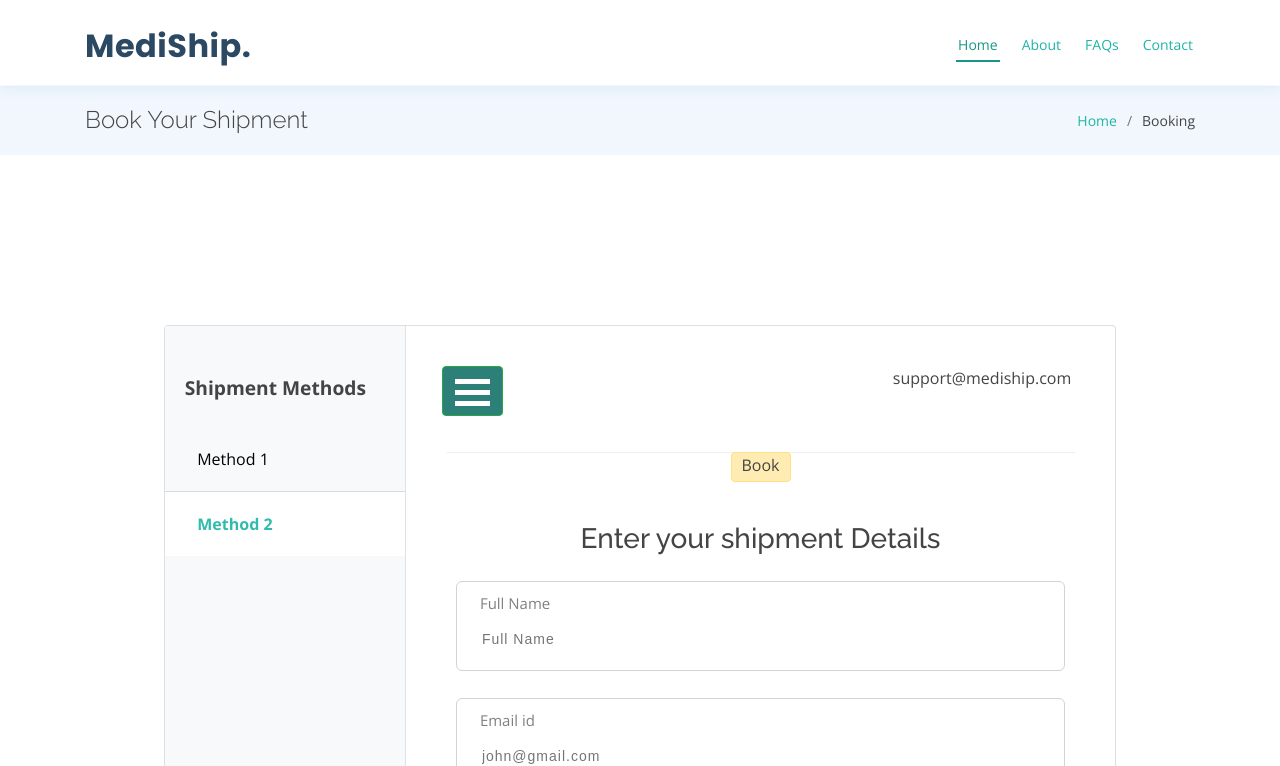
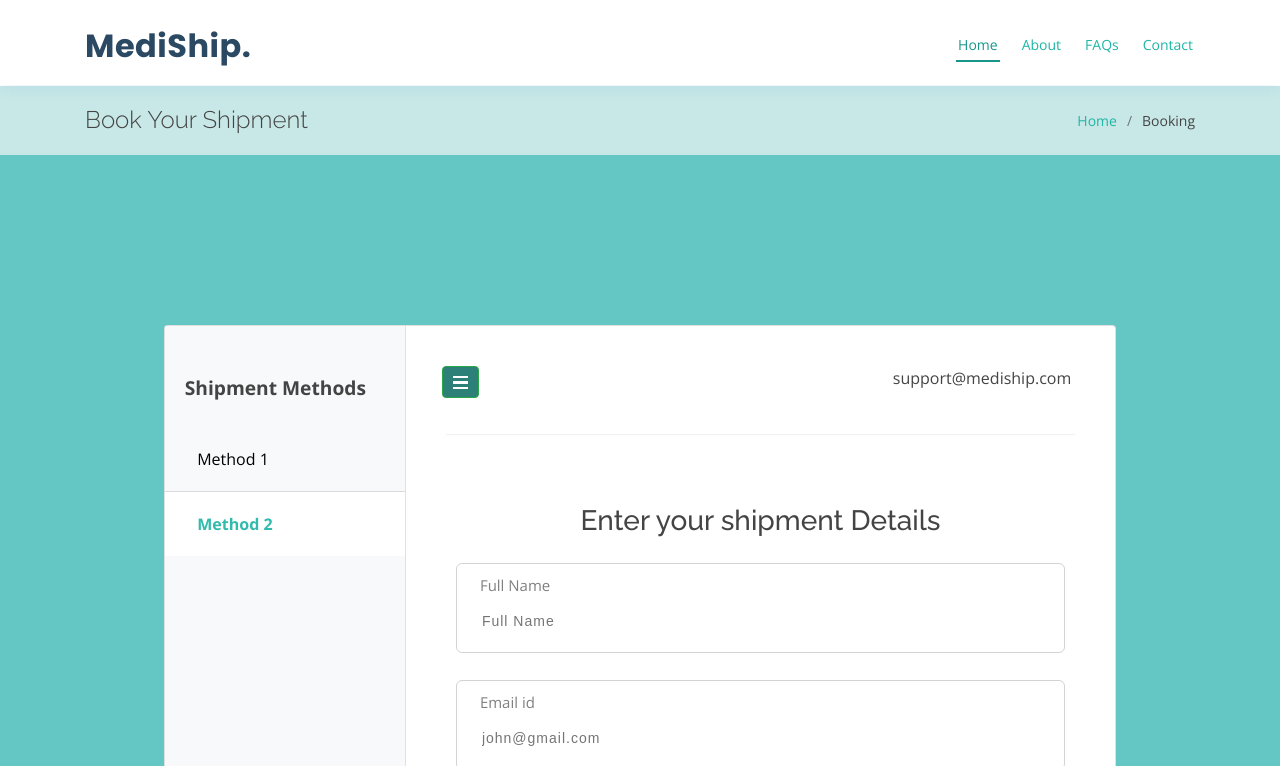
Before and after one commit to RameesSalim/mediship.in, a plain HTML site: page book.html in a window 1280 px wide. Shown: the part 34-800 px from the top of the page. Drawn offline with nearby package versions, Linux system fonts and the light colour scheme.

Commit message:
Removed Map, Booking page color updates

```diff
--- a/assets/css/book.css
+++ b/assets/css/book.css
@@ -22,16 +22,16 @@
     font-weight: bold
     }
     .bar4 {
-    width: 35px;
-    height: 5px;
+    width: 15px;
+    height: 2.5px;
     background-color: #ffffff;
-    margin: 6px 0
+    margin: 3px -2px;
     }
     .list-group .tabs {
     color: #000000
     }
     #menu-toggle {
-    height: 50px
+    height: 32px
     }
     #new-label {
     padding: 2px;
--- a/assets/css/style.css
+++ b/assets/css/style.css
@@ -582,7 +582,7 @@ section {
 --------------------------------------------------------------*/
 .breadcrumbs {
   padding: 20px 0;
-  background-color: #f1f7fd;
+  background-color: #c8e8e7;
   min-height: 40px;
   margin-top: 120px;
 }
--- a/book.html
+++ b/book.html
@@ -77,7 +77,7 @@
               </div>
             </div>
             </section><!-- End Breadcrumbs Section -->
-            <section class="inner-page">
+            <section class="inner-page" style="background:#64c7c4;">
               <div class="container-fluid px-0" id="bg-div">
                 <div class="row justify-content-center">
                   <div class="col-lg-9 col-12">
@@ -116,7 +116,7 @@
                               </div>
                             </div>
                           </div>
-                          <div class="row justify-content-center">
+                          <div class="row justify-content-center" style="visibility: hidden;">
                             <div class="text-center" id="test">Book</div>
                           </div>
                           <div class="tab-content">
```
Also changed, not shown: index.html (+0 -4 lines).
